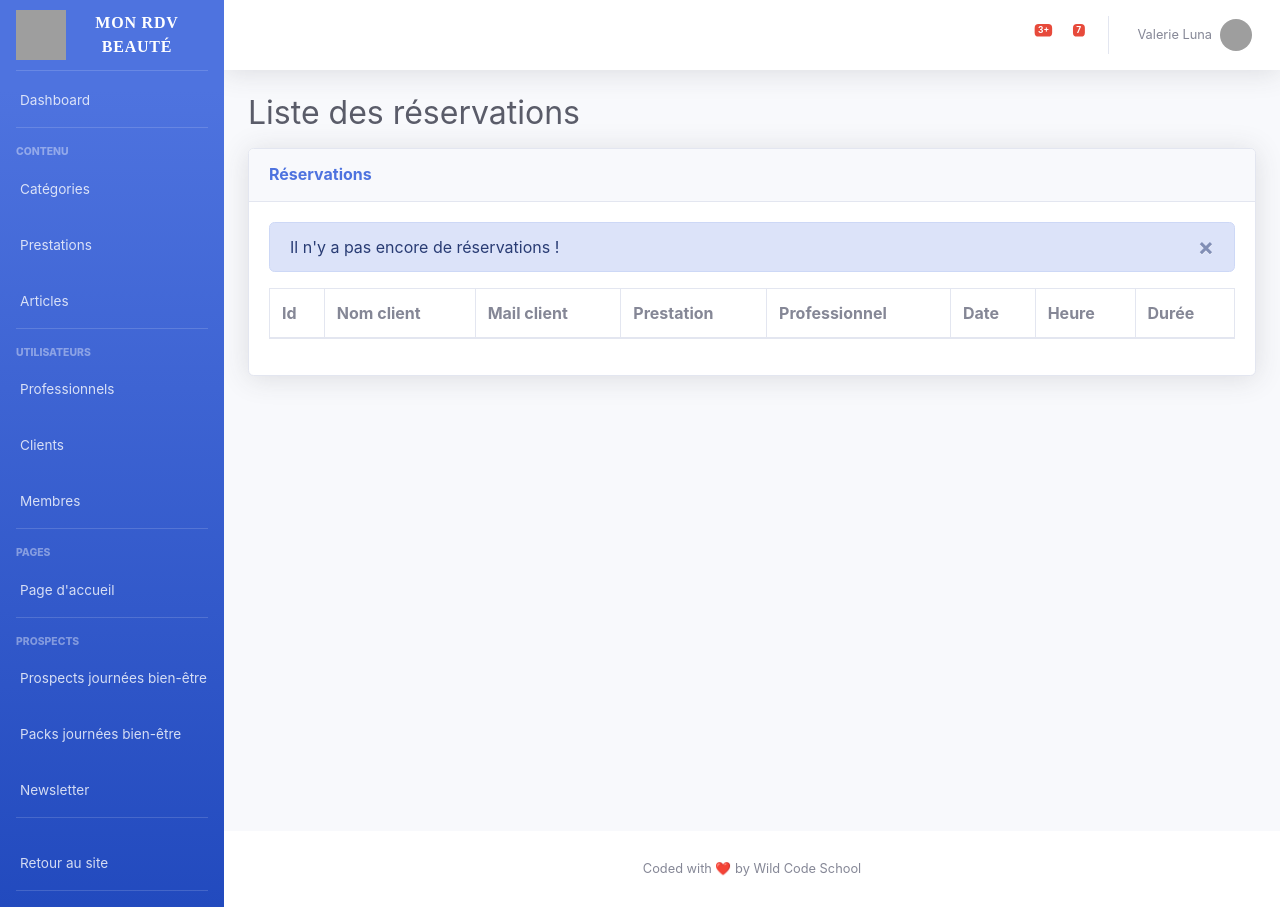
After one commit to Hexaku/mon-rdv-beaute, a Symfony app: template templates/admin/booking.html.twig in a window 1280 px wide. The commit adds this page. Run offline with Twig, Linux system fonts and the light colour scheme; the template is opened without the code that fills it, so the values that code supplies are empty; style sheets or scripts are compiled from the project's sources; some libraries are stand-ins or nearby versions; grey boxes are pictures that could not be loaded.

Commit message:
add admin view for bookings

```diff
--- a/templates/admin.html.twig
+++ b/templates/admin.html.twig
@@ -91,7 +91,7 @@
         </li>
 
         <li class="nav-item">
-            <a class="nav-link" href="#">
+            <a class="nav-link" href="{{ path('admin_booking') }}">
                 <i class="fas fa-fw fa-dollar-sign"></i>
                 <span>Clients</span>
             </a>
--- /dev/null
+++ b/templates/admin/booking.html.twig
@@ -0,0 +1,53 @@
+{% extends 'admin.html.twig' %}
+
+{% block title %}Liste des réservations{% endblock %}
+
+{% block content %}
+    <!-- Page Heading -->
+    <h2 class="h2 mb-3 text-gray-800">Liste des réservations</h2>
+
+    <!-- DataTales Example -->
+    <div class="card shadow mb-4">
+        <div class="card-header py-3">
+            <h6 class="m-0 font-weight-bold text-primary">Réservations</h6>
+        </div>
+        <div class="card-body">
+            <div class="table-responsive">
+                <table class="table table-bordered" id="dataTable" width="100%" cellspacing="0">
+                    <thead>
+                    <tr>
+                        <th>Id</th>
+                        <th>Nom client</th>
+                        <th>Mail client</th>
+                        <th>Prestation</th>
+                        <th>Professionnel</th>
+                        <th>Date</th>
+                        <th>Heure</th>
+                        <th>Durée</th>
+                    </tr>
+                    </thead>
+                    <tbody>
+                    {% for booking in bookings %}
+                        <tr>
+                            <td>{{loop.index}}</td>
+                            <td>{{ booking.user.firstname }} {{ booking.user.lastname }}</td>
+                            <td>{{ booking.user.email }}</td>
+                            <td>{{ booking.service.name }}</td>
+                            <td>{{ booking.professional.name }}</td>
+                            <td>{{ booking.date|date("m/d/Y")  }}</td>
+                            <td>{{ booking.hour }}</td>
+                            <td>{{ booking.service.duration|duration}}</td>
+                        </tr>
+                    {% else %}
+                        <div class="alert alert-primary alert-dismissible" role="alert">
+                            <button type="button" class="close" data-dismiss="alert"><span aria-hidden="true">&times;</span><span class="sr-only">Close</span></button>
+                            {{ "Il n'y a pas encore de réservations !" | raw }}
+                        </div>
+                    {% endfor %}
+                    </tbody>
+                </table>
+            </div>
+        </div>
+    </div>
+
+{% endblock %}
```
Also changed, not shown: src/Controller/AdminBookingController.php (added, +24 -0 lines).
